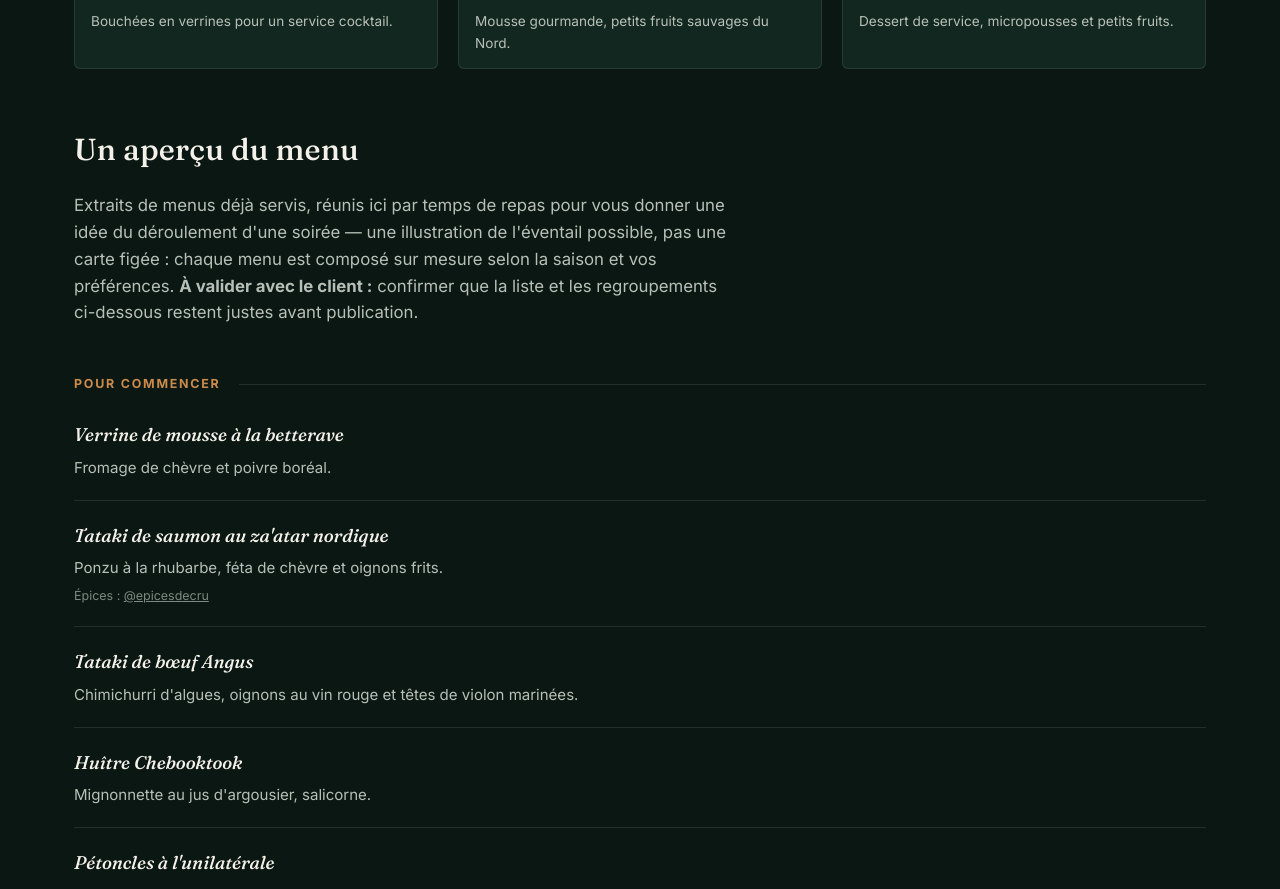
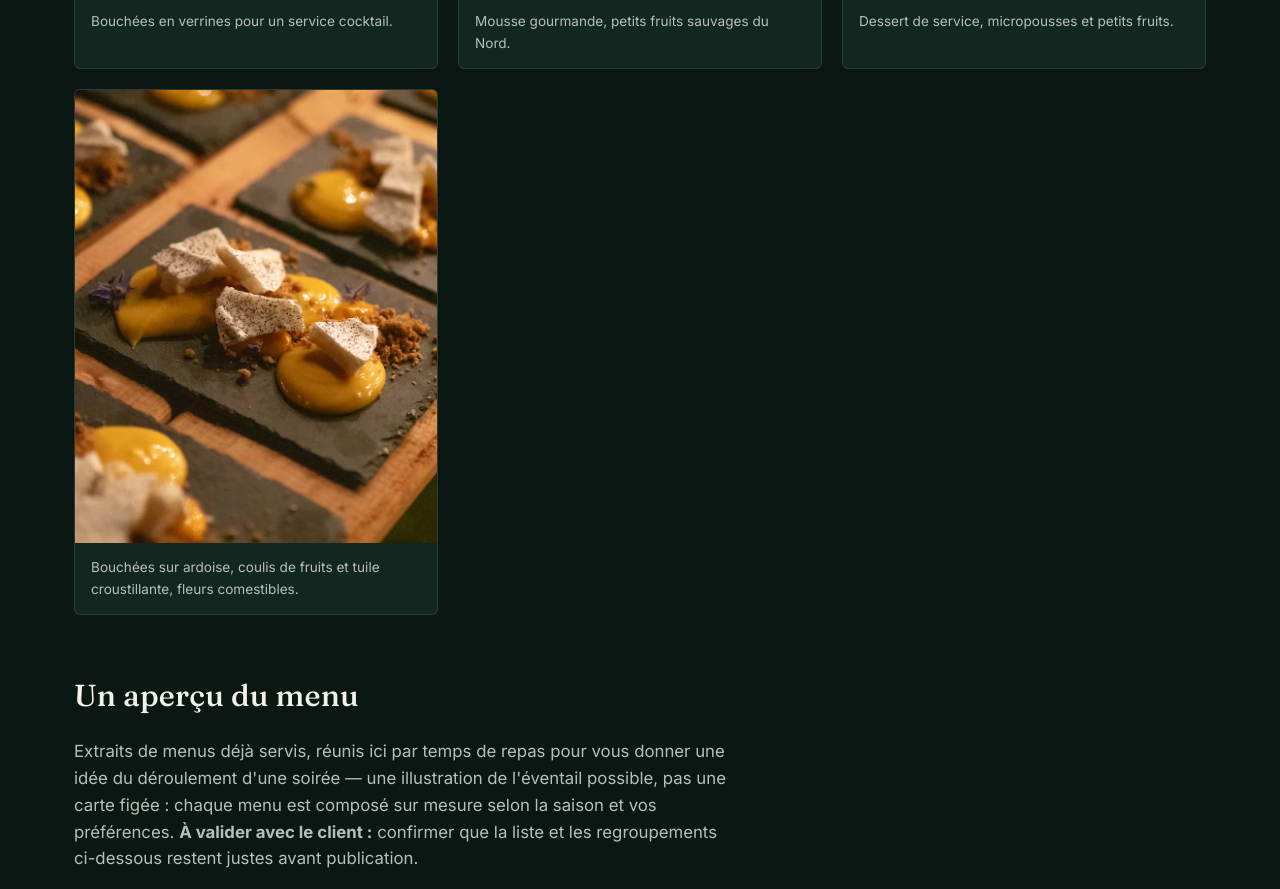
Before and after one commit to TonyLebroci/borealesansgluten, a plain HTML site: page public/menu.html in a window 1280 px wide. Shown: the part 1858-2747 px from the top of the page. Drawn offline with Linux system fonts and the light colour scheme.

Commit message:
Remplace la photo hero du Chef, échange les vignettes d'accueil, ajoute une photo de créations
La photo hero de la page Le chef zoomait de façon étrange sur le visage du chef ;
elle est remplacée par une photo où il présente son menu à ses convives, à table.
Sur la page d'accueil, les vignettes des cartes « Comment ça marche » et « Le chef »
étaient inversées (la vignette du chef montrait une verrine, pas le chef) — corrigé.
Ajout d'une nouvelle photo de bouchées sur ardoise à la galerie Créations.

Co-Authored-By: Claude Sonnet 5 <noreply@anthropic.com>
Claude-Session: https://claude.ai/code/session_01NQwhMkTkHnZUtAKYPnC9Ex

```diff
--- a/public/menu.html
+++ b/public/menu.html
@@ -69,6 +69,10 @@
           <img src="images/plat-mousse-mains.webp" width="1000" height="1000" alt="Dessert présenté dans un bol de service, micropousses" loading="lazy" decoding="async" />
           <div class="gallery-cap"><p>Dessert de service, micropousses et petits fruits.</p></div>
         </div>
+        <div class="gallery-item">
+          <img src="images/plat-tuiles-mangue.webp" width="1400" height="933" alt="Bouchées individuelles sur ardoise, coulis et tuile croustillante" loading="lazy" decoding="async" />
+          <div class="gallery-cap"><p>Bouchées sur ardoise, coulis de fruits et tuile croustillante, fleurs comestibles.</p></div>
+        </div>
       </div>
 
       <div class="container creations-list">
```
Also changed, not shown: public/a-propos.html (+1 -1 lines), public/index.html (+2 -2 lines), medias-sources/hero-chef-presentation.jpg (added), medias-sources/plat-tuiles-mangue.jpg (added), public/images/hero-chef-presentation.webp (added), public/images/plat-tuiles-mangue.webp (added).
